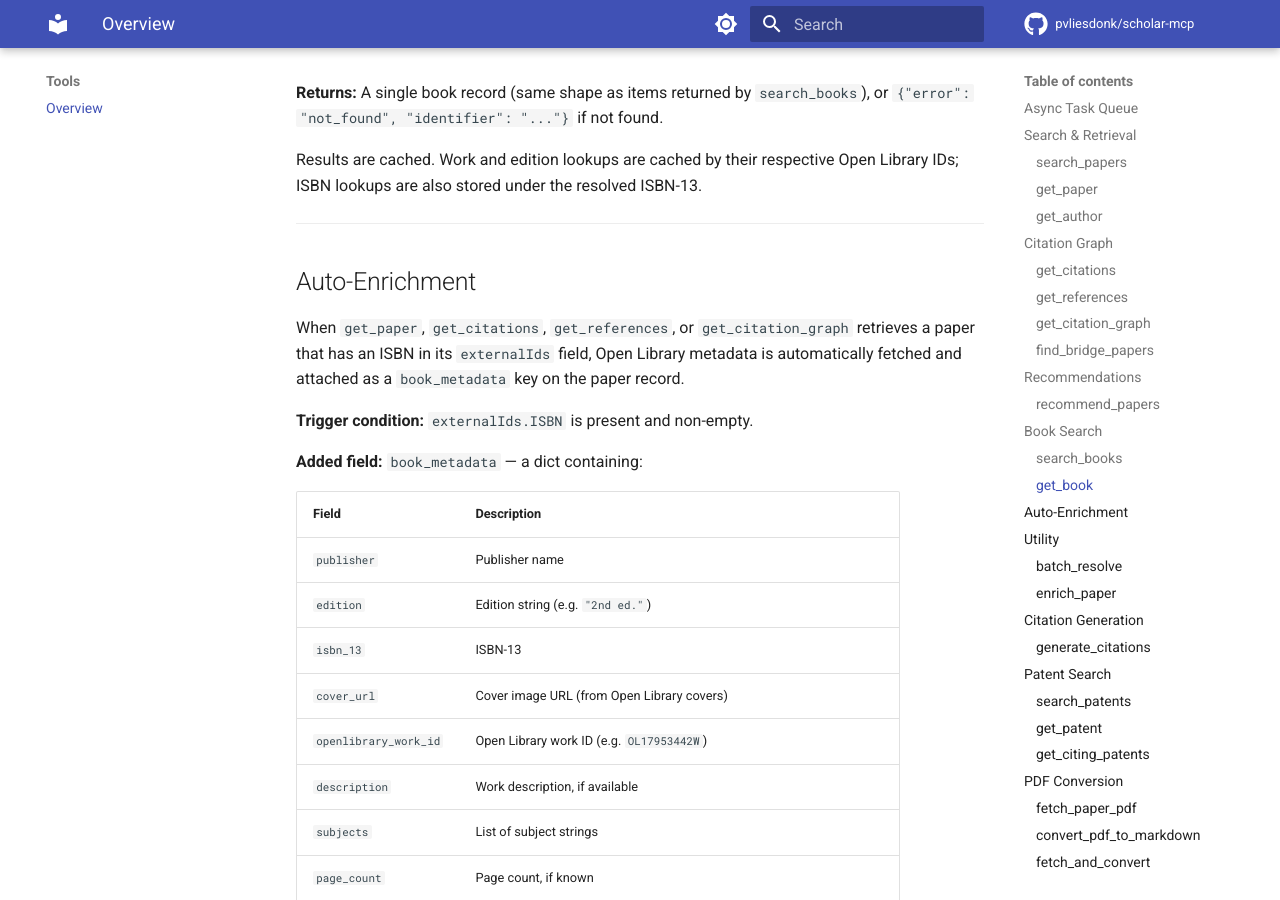
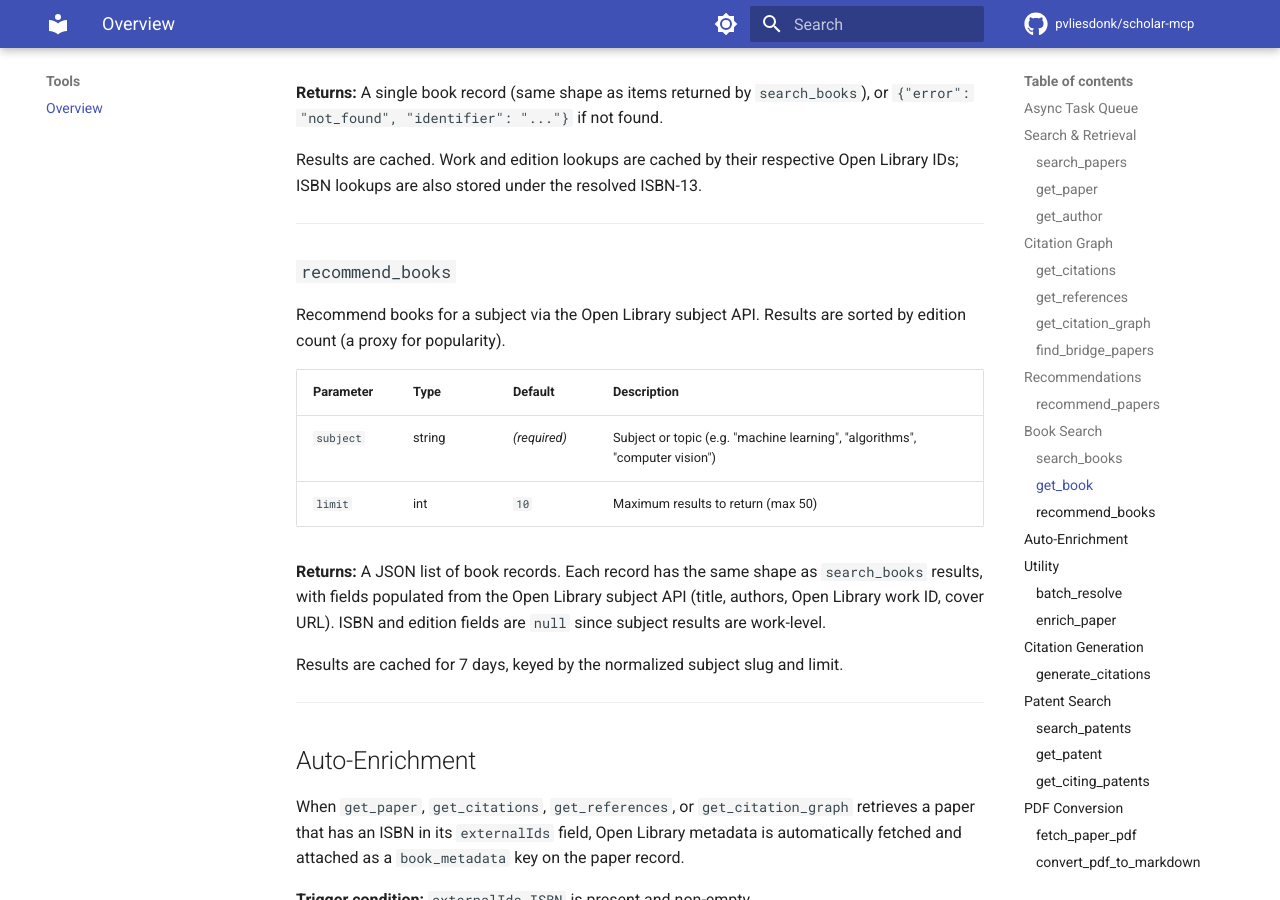
Before and after one commit to pvliesdonk/scholar-mcp, an MkDocs documentation site: the page built from docs/tools/index.md, in a window 1280 px wide and 900 px high, scrolled down 7708 px. Built offline with MkDocs 1.6.1 and Material for MkDocs 9.7.7, drawn with Linux system fonts in a browser that asks for light colours; comment, search, counter and statistics services are not loaded; some of the changed text lies outside the part shown.

Commit message:
docs: add recommend_books tool documentation (#69)
Co-Authored-By: Claude Sonnet 4.6 <noreply@anthropic.com>

```diff
--- a/docs/tools/index.md
+++ b/docs/tools/index.md
@@ -270,6 +270,21 @@ Fetch full metadata for a single book by ISBN or Open Library identifier.
 **Returns:** A single book record (same shape as items returned by `search_books`), or `{"error": "not_found", "identifier": "..."}` if not found.
 
 Results are cached. Work and edition lookups are cached by their respective Open Library IDs; ISBN lookups are also stored under the resolved ISBN-13.
+
+---
+
+### `recommend_books`
+
+Recommend books for a subject via the Open Library subject API. Results are sorted by edition count (a proxy for popularity).
+
+| Parameter | Type | Default | Description |
+|---|---|---|---|
+| `subject` | string | *(required)* | Subject or topic (e.g. "machine learning", "algorithms", "computer vision") |
+| `limit` | int | `10` | Maximum results to return (max 50) |
+
+**Returns:** A JSON list of book records. Each record has the same shape as `search_books` results, with fields populated from the Open Library subject API (title, authors, Open Library work ID, cover URL). ISBN and edition fields are `null` since subject results are work-level.
+
+Results are cached for 7 days, keyed by the normalized subject slug and limit.
 
 ---
 
```
Also changed, not shown: other parts of docs/tools/index.md (+1 -1 lines), README.md (+1 -0 lines).
